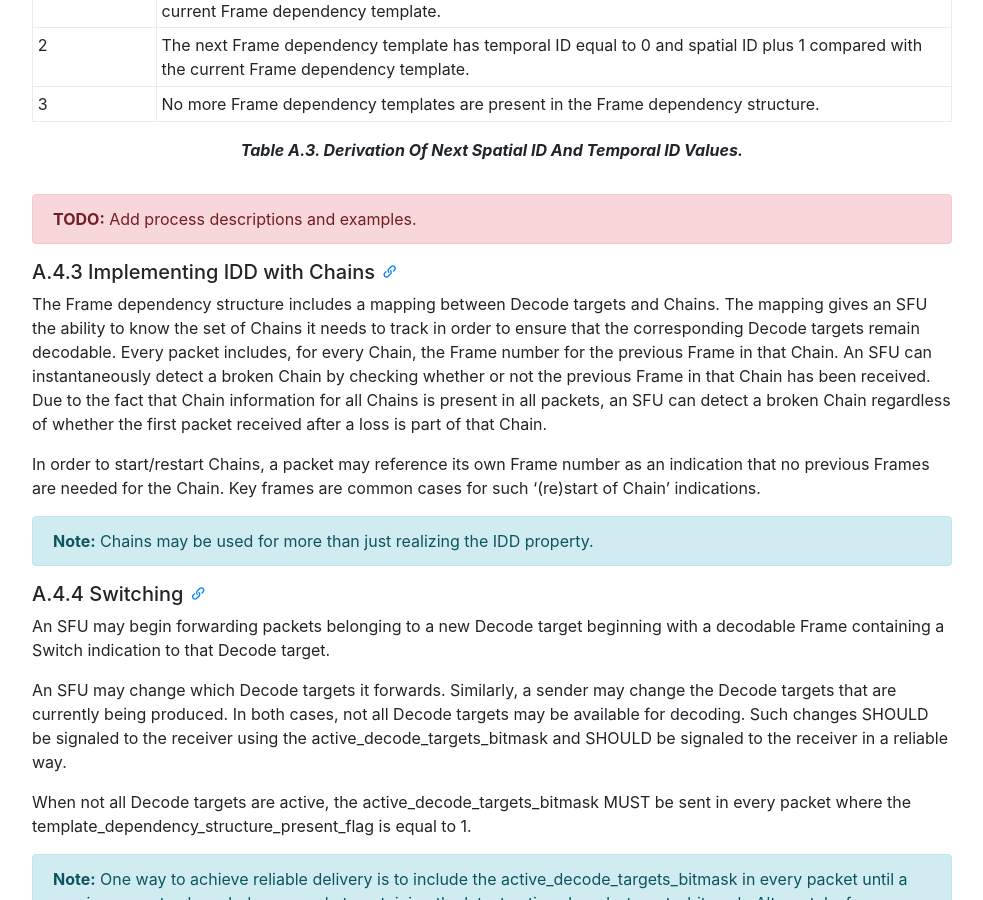
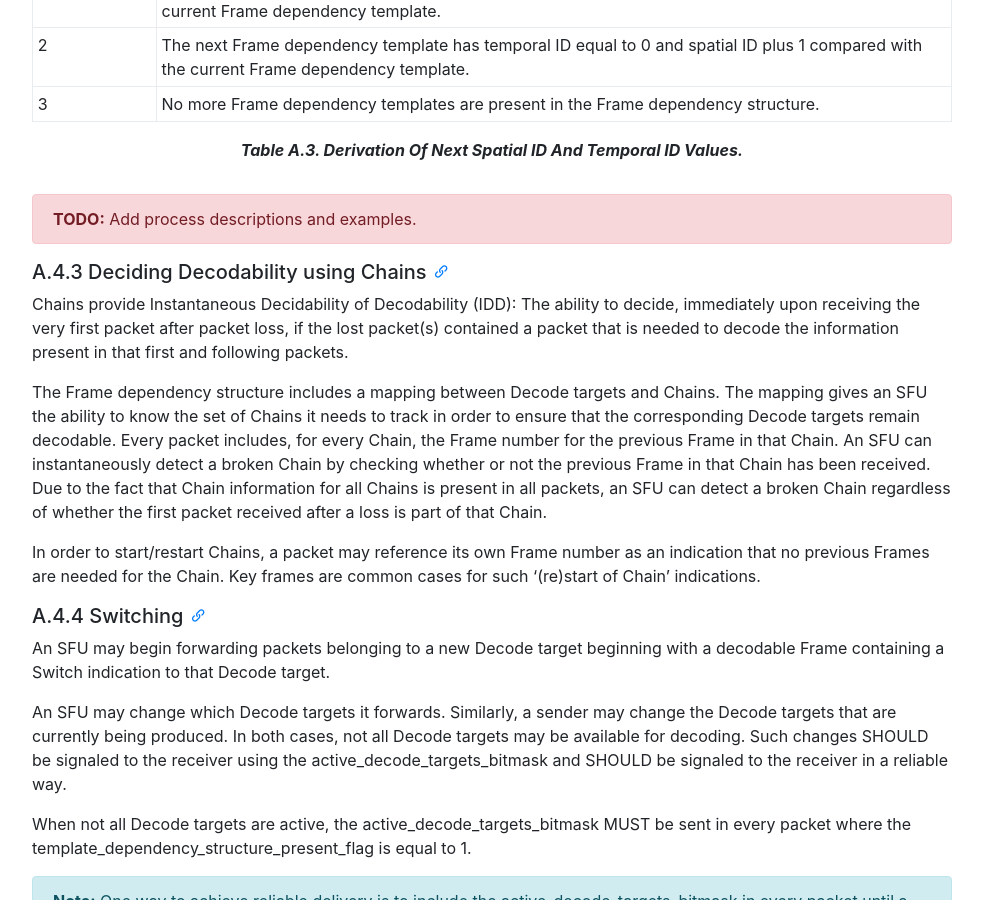
Before and after one commit to AOMediaCodec/av1-rtp-spec, a Jekyll site: the page built from index.md, in a window 1280 px wide and 900 px high, scrolled down 26779 px. Shown: the whole window, without its empty margins (53-1036 px from the left). Built offline with Jekyll 4.4.1, drawn with Linux system fonts in a browser that asks for light colours; nearby versions of some CDN libraries; some of the changed text lies outside the part shown.

Commit message:
copy IDD defintion into A.4.3 section

```diff
--- a/av1-rtp-spec.md
+++ b/av1-rtp-spec.md
@@ -1014,15 +1014,13 @@ Table A.3. Derivation Of Next Spatial ID And Temporal ID Values.
 {:.alert .alert-danger }
 
 
-##### A.4.3 Implementing IDD with Chains
+##### A.4.3 Deciding Decodability using Chains
+
+Chains provide Instantaneous Decidability of Decodability (IDD): The ability to decide, immediately upon receiving the very first packet after packet loss, if the lost packet(s) contained a packet that is needed to decode the information present in that first and following packets.
 
 The Frame dependency structure includes a mapping between Decode targets and Chains. The mapping gives an SFU the ability to know the set of Chains it needs to track in order to ensure that the corresponding Decode targets remain decodable. Every packet includes, for every Chain, the Frame number for the previous Frame in that Chain. An SFU can instantaneously detect a broken Chain by checking whether or not the previous Frame in that Chain has been received. Due to the fact that Chain information for all Chains is present in all packets, an SFU can detect a broken Chain regardless of whether the first packet received after a loss is part of that Chain.
 
 In order to start/restart Chains, a packet may reference its own Frame number as an indication that no previous Frames are needed for the Chain. Key frames are common cases for such '(re)start of Chain' indications.
-
-**Note:** Chains may be used for more than just realizing the IDD property.
-{:.alert .alert-info }
-
 
 ##### A.4.4 Switching
 
```
